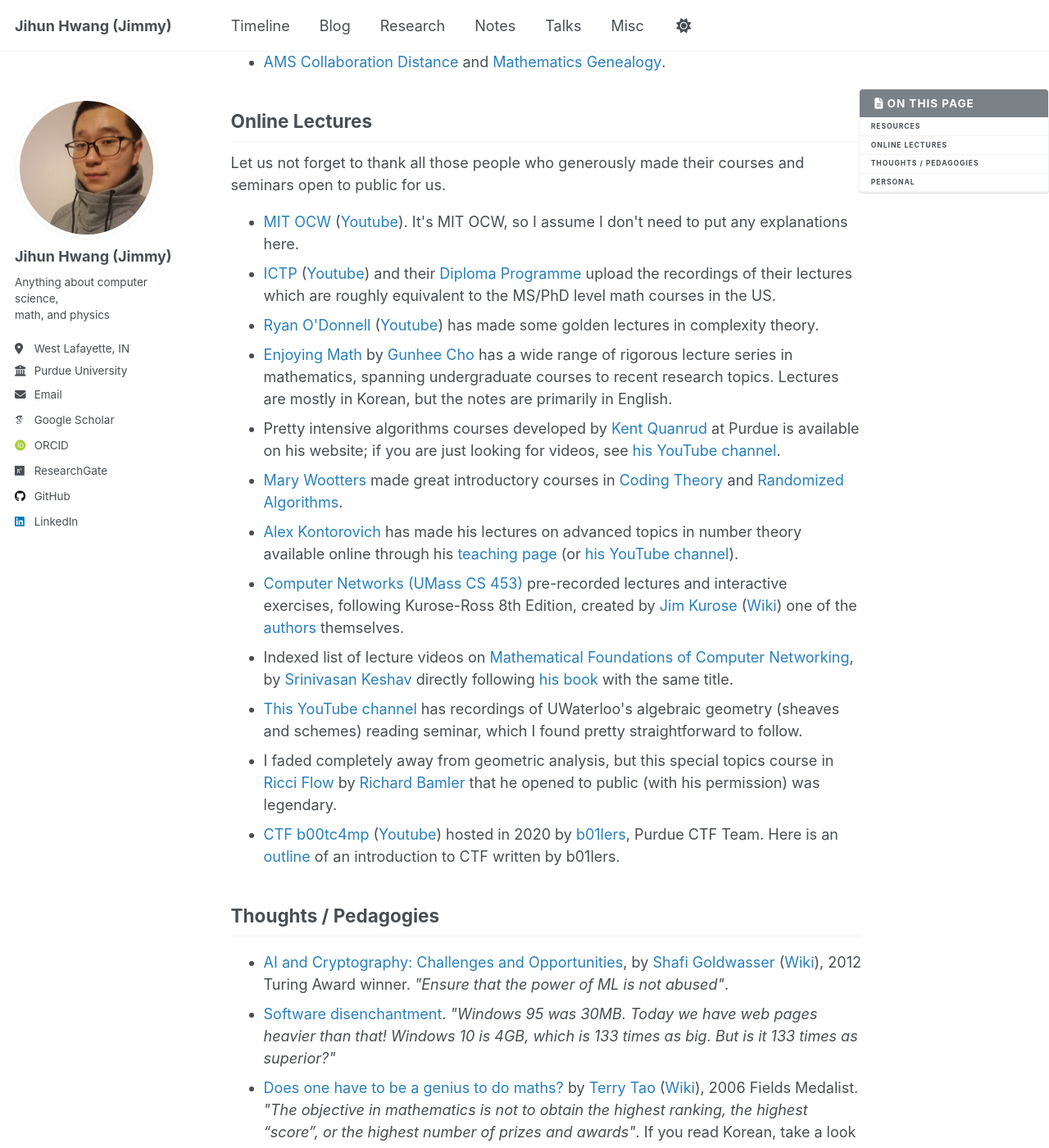
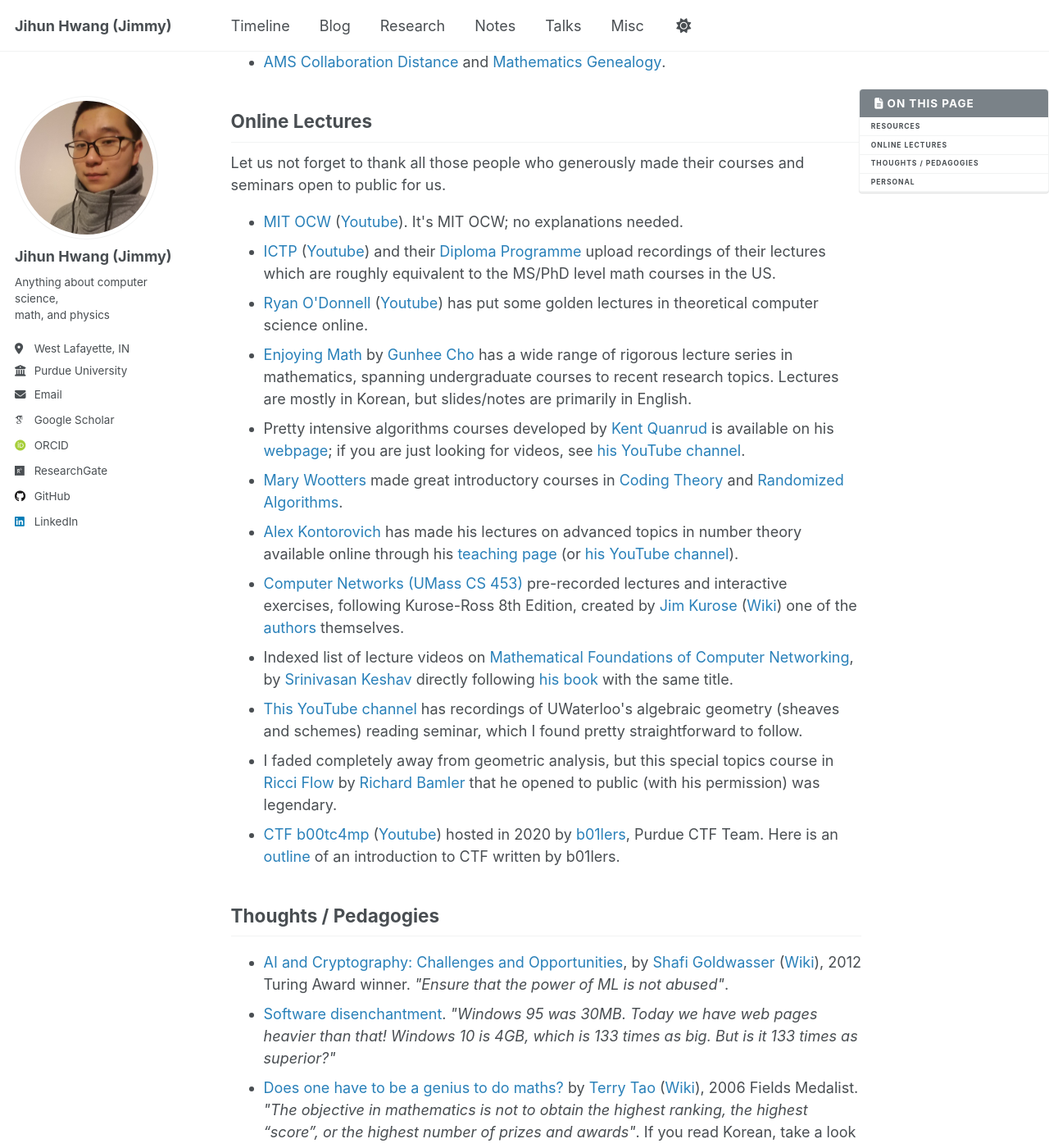
Before and after one commit to jihunhwang/jihunhwang.github.io, a Jekyll site: the page built from _pages/misc.md, in a window 1280 px wide and 1400 px high, scrolled down 1207 px. Shown: the whole window at 82% size. Built offline with Jekyll 4.4.1, drawn with Linux system fonts in a browser that asks for light colours; some web fonts are replaced; some of the changed text lies outside the part shown.

Commit message:
minor updates

```diff
--- a/_includes/publication_list.html
+++ b/_includes/publication_list.html
@@ -13,7 +13,6 @@
       {% if url %}<a href="{{ url }}">{{ author }}</a>{% else %}{{ author }}{% endif %}{% if forloop.index0 < second_last_index %},{% elsif forloop.index0 == second_last_index %}, and{% endif %}{% endfor %}
     <br>
     {% endif %}
-    <!-- <b>{{ paper.venue }}</b> -->
     {%- if paper.abbr -%}
       {%- assign venue_info = site.data.venues[paper.abbr] -%}
       {%- if venue_info -%}
@@ -34,7 +33,6 @@
     {%- else -%}
       <b>{{ paper.venue }}</b>
     {%- endif -%}
-    <!-- <b>{{ paper.venue }}</b> -->
     {% if paper.pdf %}<b>[<a href="{{ paper.pdf }}">PDF</a>]</b>{% endif %}
     {% if paper.full_version %}<b>[<a href="{{ paper.full_version }}">Full version</a>]</b>{% endif %}
     {% if paper.ePrint %}<b>[<a href="{{ paper.ePrint }}">ePrint</a>]</b>{% endif %}
--- a/_pages/misc.md
+++ b/_pages/misc.md
@@ -128,23 +128,23 @@ Let us not forget to thank all those people who generously made their courses an
 <ul>
 
 <li>
-  <a href="https://ocw.mit.edu/index.htm">MIT OCW</a> (<a href = "https://www.youtube.com/channel/UCEBb1b_L6zDS3xTUrIALZOw">Youtube</a>). It's MIT OCW, so I assume I don't need to put any explanations here.
+  <a href="https://ocw.mit.edu/index.htm">MIT OCW</a> (<a href = "https://www.youtube.com/channel/UCEBb1b_L6zDS3xTUrIALZOw">Youtube</a>). It's MIT OCW; no explanations needed.
 </li>
 
 <li>
-  <a href="https://www.ictp.it/">ICTP</a> (<a href="https://www.youtube.com/channel/UC-akozxNLMPcMcs0qVvS1VQ/featured">Youtube</a>) and their <a href="https://www.youtube.com/channel/UCBlqfZZYQWKyr6qLAB7LINw">Diploma Programme</a> upload the recordings of their lectures which are roughly equivalent to the MS/PhD level math courses in the US.
+  <a href="https://www.ictp.it/">ICTP</a> (<a href="https://www.youtube.com/channel/UC-akozxNLMPcMcs0qVvS1VQ/featured">Youtube</a>) and their <a href="https://www.youtube.com/channel/UCBlqfZZYQWKyr6qLAB7LINw">Diploma Programme</a> upload recordings of their lectures which are roughly equivalent to the MS/PhD level math courses in the US.
 </li>
 
 <li>
-  <a href="http://www.cs.cmu.edu/~odonnell/">Ryan O'Donnell</a> (<a href="https://www.youtube.com/c/RyanODonnellTeaching/playlists">Youtube</a>) has made some golden lectures in complexity theory.
+  <a href="http://www.cs.cmu.edu/~odonnell/">Ryan O'Donnell</a> (<a href="https://www.youtube.com/c/RyanODonnellTeaching/playlists">Youtube</a>) has put some golden lectures in theoretical computer science online.
 </li>
 
 <li>
-  <a href="https://www.youtube.com/channel/UCB_AbuIVIG8I3K3_T_j0FSw/videos">Enjoying Math</a> by <a href="https://sites.google.com/view/enjoyingmath/home">Gunhee Cho</a> has a wide range of rigorous lecture series in mathematics, spanning undergraduate courses to recent research topics. Lectures are mostly in Korean, but the notes are primarily in English.
+  <a href="https://www.youtube.com/channel/UCB_AbuIVIG8I3K3_T_j0FSw/videos">Enjoying Math</a> by <a href="https://sites.google.com/view/enjoyingmath/home">Gunhee Cho</a> has a wide range of rigorous lecture series in mathematics, spanning undergraduate courses to recent research topics. Lectures are mostly in Korean, but slides/notes are primarily in English.
 </li>
 
 <li>
-  Pretty intensive algorithms courses developed by <a href="https://kentquanrud.com/">Kent Quanrud</a> at Purdue is available on his website; if you are just looking for videos, see <a href="https://www.youtube.com/@kquanrud">his YouTube channel</a>.
+  Pretty intensive algorithms courses developed by <a href="https://kentquanrud.com/">Kent Quanrud</a> is available on his <a href="https://kentquanrud.com/">webpage</a>; if you are just looking for videos, see <a href="https://www.youtube.com/@kquanrud">his YouTube channel</a>.
 </li>
 
 <!-- <li>
@@ -214,9 +214,7 @@ Let us not forget to thank all those people who generously made their courses an
 
 <li>
 	<a href="https://tonsky.me/blog/disenchantment/?fbclid=IwAR3xwKo5ZA5yhTXVtJT7mnptk5gN5GAJwXXIf1GKhqUPsauaIy1d0rgY4uc">Software disenchantment</a>. <i>"Windows 95 was 30MB. Today we have web pages heavier than that! Windows 10 is 4GB, which is 133 times as big. But is it 133 times as superior?"</i>
-	</li>
-
-
+</li>
 
 <li>
 	<a href="https://terrytao.wordpress.com/career-advice/does-one-have-to-be-a-genius-to-do-maths/">Does one have to be a genius to do maths?</a> by <a href="https://www.math.ucla.edu/~tao/">Terry Tao</a> (<a href="https://en.wikipedia.org/wiki/Terence_Tao">Wiki</a>), 2006 Fields Medalist. <i>"The objective in mathematics is not to obtain the highest ranking, the highest “score”, or the highest number of prizes and awards"</i>. If you read Korean, take a look at <a href="https://comic.naver.com/webtoon/detail.nhn?titleId=703853&no=5&weekday=sun">this webtoon</a> as well.
@@ -231,8 +229,12 @@ Let us not forget to thank all those people who generously made their courses an
 </li>
 
 <li>
+  <a href="https://terrytao.wordpress.com/career-advice/theres-more-to-mathematics-than-rigour-and-proofs/">There’s more to mathematics than rigour and proofs</a> again by <a href="https://www.math.ucla.edu/~tao/">Terry Tao</a>. It changed my perspective on math (and CS indeed) education quite a bit. See also <a href="https://mathwithbaddrawings.com/2015/12/16/good-mathematician-vs-great-mathematician/">Good Mathematician vs. Great Mathematician</a> by Ben Orlin.
+</li>
+
+<li>
 	<a href="https://www.dailyprincetonian.com/article/2022/02/stem-intro-courses-humanites-exploration">Why won’t anyone teach me math?</a> I agree that a certain level of difficulty must be maintained in curriculums. However, systemically refusing to help or educate students is not a reasonable method of keeping that standard.
-	</li>
+</li>
 
 <li>
 	<a href="https://artofproblemsolving.com/community/c5h1147943p5421541">Having Time for Math</a> by <a href="https://web.evanchen.cc/">Evan Chen</a>. If you don't have time, then maybe you should make some time!
@@ -242,9 +244,11 @@ Let us not forget to thank all those people who generously made their courses an
 	<a href="https://www.cs.cmu.edu/~mblum/research/pdf/grad.html">The 4 R's of Graduate School</a> by <a href="https://www.cs.cmu.edu/~mblum/">Manuel Blum</a> (<a href="https://en.wikipedia.org/wiki/Manuel_Blum">Wiki</a>), 1995 Turing Award winner. <i>"Without writing, you are reduced to a finite automaton. With writing you have the extraordinary power of a Turing machine."</i>
 </li>
 
- <li>
+<!--
+<li>
 	<a href="https://www.edupristine.com/blog/11-facts-about-data-science">The Inconvenient Truth About Data Science</a>. "<i>Some models are more wrong than others, but all are wrong.</i>"
 </li>
+-->
 
 </ul>
 
```
Also changed, not shown: other parts of _pages/misc.md (+2 -2 lines), _pages/research.md (+1 -1 lines).
